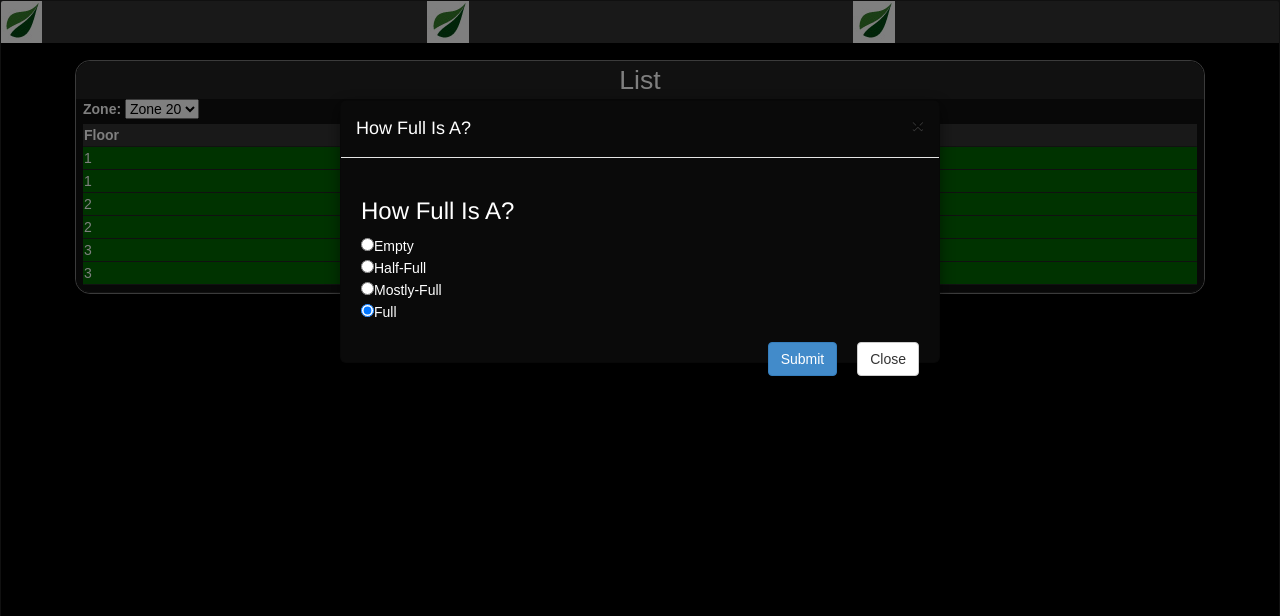
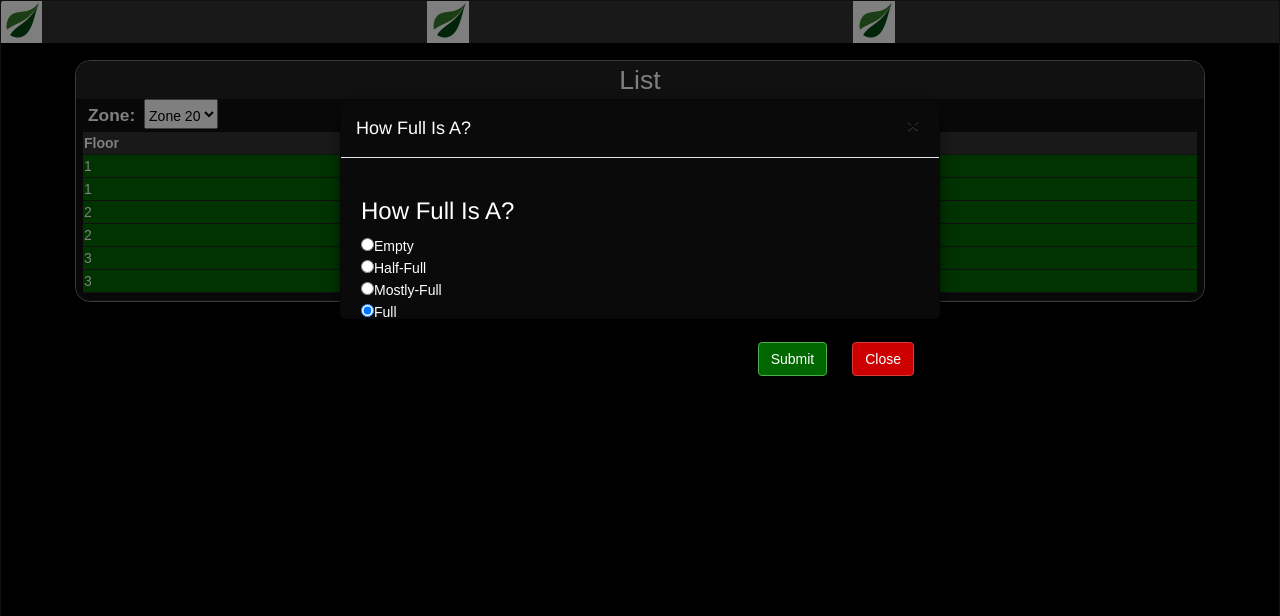
Before and after one commit to gregorylburgess/uhmp, a Django app: page /list/ in a window 1280 px wide, after a click that opens the changed part. Shown: the top 616 px of the page. Run offline with Django 3.2, Linux system fonts and the light colour scheme; data comes from the database, SQL or seed files in the repository; parts of the project's set-up code (start-up, migrations or seed data) failed here and were passed over; some libraries are stand-ins or nearby versions.

Commit message:
Doing some themeing.

```diff
--- a/uhmp/settings.py
+++ b/uhmp/settings.py
@@ -1,7 +1,7 @@
 # Django settings for uhmp project.
 import os
 
-Heroku = True
+Heroku = False
 DEBUG = True
 TEMPLATE_DEBUG = DEBUG
 
--- a/uhmp/static/css/style.css
+++ b/uhmp/static/css/style.css
@@ -7,16 +7,29 @@ body {
 	display: block;
 	float: left;
 	font-family: "Arial", sans-serif;
+
 }
 
 button {
 	float: right;
 	border-top-left-radius: 15px;
 	border-top-right-radius: 15px;
+	margin-left: 5px;
+	margin-right: 5px;
+}
+
+label {
+	margin-right: 5px;
+	margin-left: 5px;
+	font-size: 13pt;
+	padding-top: auto;
+	padding-bottom: auto;
 }
 
 select {
 	margin-right: 10px;
+	height: 30px;
+	padding-top: 3px;
 }
 
 table {
@@ -44,11 +57,26 @@ tr:hover {
 	background: #1F3D7A;
 }
 
+.btn-danger {
+	background: #CC0000;
+}
+
+.btn-primary {
+	background:  #0033CC;
+}
+
+.btn-success {
+	background:#006600;
+}
+
 .controlbox {
 	background: #000;
 	position: relative;
 	color: #888;
 	z-index: 1000;
+}
+.modal-body {
+	height: 160px;
 }
 
 .modal-content {
@@ -124,7 +152,7 @@ tr:hover {
 }
 
 .Full {
-	background: #CC0000;
+	background: #990000;
 }
 
 .titlebar {
--- a/uhmp/templates/graph.html
+++ b/uhmp/templates/graph.html
@@ -22,7 +22,7 @@
 					  <option>{{day}}</option>
 						{% endfor %}
 					</select>
-					<button type="button" class="btn btn-primary pull-left" onClick="submit()">Update</button>
+					<button type="button" class="btn btn-success btn-sm pull-left" onClick="submit()">Update</button>
 				</div>
 			</div>
 			<div id="graph" class="paneGraph">
--- a/uhmp/templates/lelist.html
+++ b/uhmp/templates/lelist.html
@@ -46,8 +46,8 @@
 										</br>
 										{% endfor %}
 										</br>
-										<button type="button" class="btn btn-default pull-right" data-dismiss="modal">Close</button>
-										<button type="button" class="btn btn-primary spacer-right pull-right" onclick="update({{area.id}}, '{{currentArea}}')">Submit</button>
+										<button type="button" class="btn btn-danger pull-right" data-dismiss="modal">Close</button>
+										<button type="button" class="btn btn-success spacer-right pull-right" onclick="update({{area.id}}, '{{currentArea}}')">Submit</button>
 									</div>
 							</div><!-- /.modal-content -->
 						</div><!-- /.modal-dialog -->
--- a/uhmp/templates/status.html
+++ b/uhmp/templates/status.html
@@ -28,8 +28,8 @@
 										{{val}}</br>
 									{% endfor %}
 									</br>
-									<button type="button" class="btn btn-default pull-right" data-dismiss="modal">Close</button>
-									<button type="button" class="btn btn-primary spacer-right pull-right" onclick="update({{zone.id}})">Submit</button>
+									<button type="button" class="btn btn-danger pull-right" data-dismiss="modal">Close</button>
+									<button type="button" class="btn btn-success spacer-right pull-right" onclick="update({{zone.id}})">Submit</button>
 								</div>
 						</div>
 					</div>
```
Also changed, not shown: uhmp/droptables.txt (added, +13 -0 lines), 1 other file.
